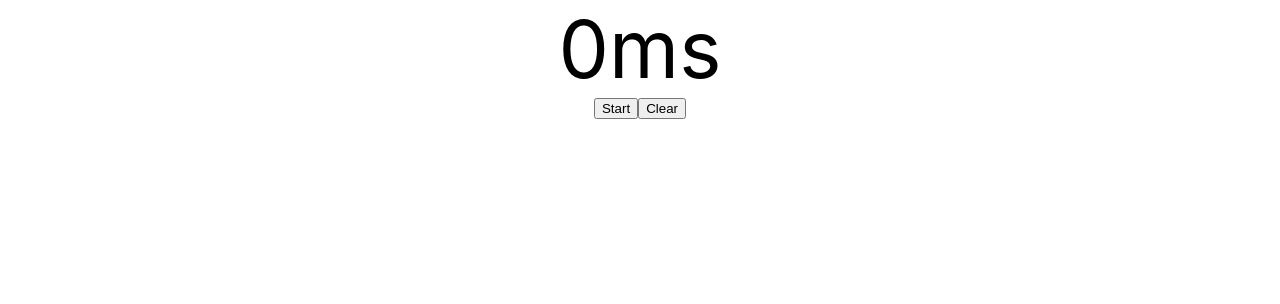
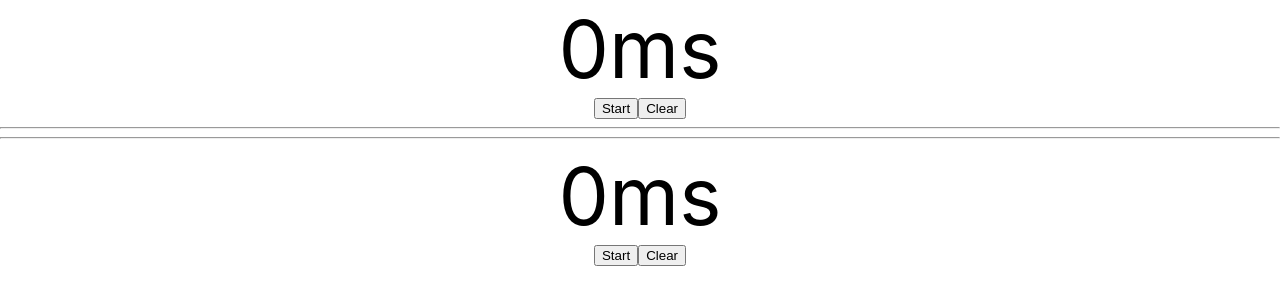
Before and after one commit to zhaoshengjun/react-hooks-suspense, a React (Create React App) app: page / in a window 1280 px wide. Shown: the top 304 px of the page. Built offline with nearby package versions, Linux system fonts and the light colour scheme.

Commit message:
reuse logic

```diff
--- a/src/StopWatch.js
+++ b/src/StopWatch.js
@@ -4,7 +4,7 @@ const reducer = (currentState, newState) => {
   return { ...currentState, ...newState };
 };
 
-function StopWatch() {
+const useStopWatch = () => {
   const [{ lapse, running }, setState] = useReducer(reducer, {
     lapse: 0,
     running: false
@@ -31,14 +31,33 @@ function StopWatch() {
     clearInterval(intervalRef.current);
     setState({ lapse: 0, running: false });
   };
+
+  return { handleRunClick, handleClearClick, lapse, running };
+};
+
+function StopWatch() {
+  const watchOne = useStopWatch();
+  const watchTwo = useStopWatch();
   return (
     <div style={{ textAlign: "center" }}>
       <label style={{ fontSize: "5em", display: "block" }}>
-        {lapse}
+        {watchOne.lapse}
         ms
       </label>
-      <button onClick={handleRunClick}>{running ? "Stop" : "Start"}</button>
-      <button onClick={handleClearClick}>Clear</button>
+      <button onClick={watchOne.handleRunClick}>
+        {watchOne.running ? "Stop" : "Start"}
+      </button>
+      <button onClick={watchOne.handleClearClick}>Clear</button>
+      <hr />
+      <hr />
+      <label style={{ fontSize: "5em", display: "block" }}>
+        {watchTwo.lapse}
+        ms
+      </label>
+      <button onClick={watchTwo.handleRunClick}>
+        {watchTwo.running ? "Stop" : "Start"}
+      </button>
+      <button onClick={watchTwo.handleClearClick}>Clear</button>
     </div>
   );
 }
```
